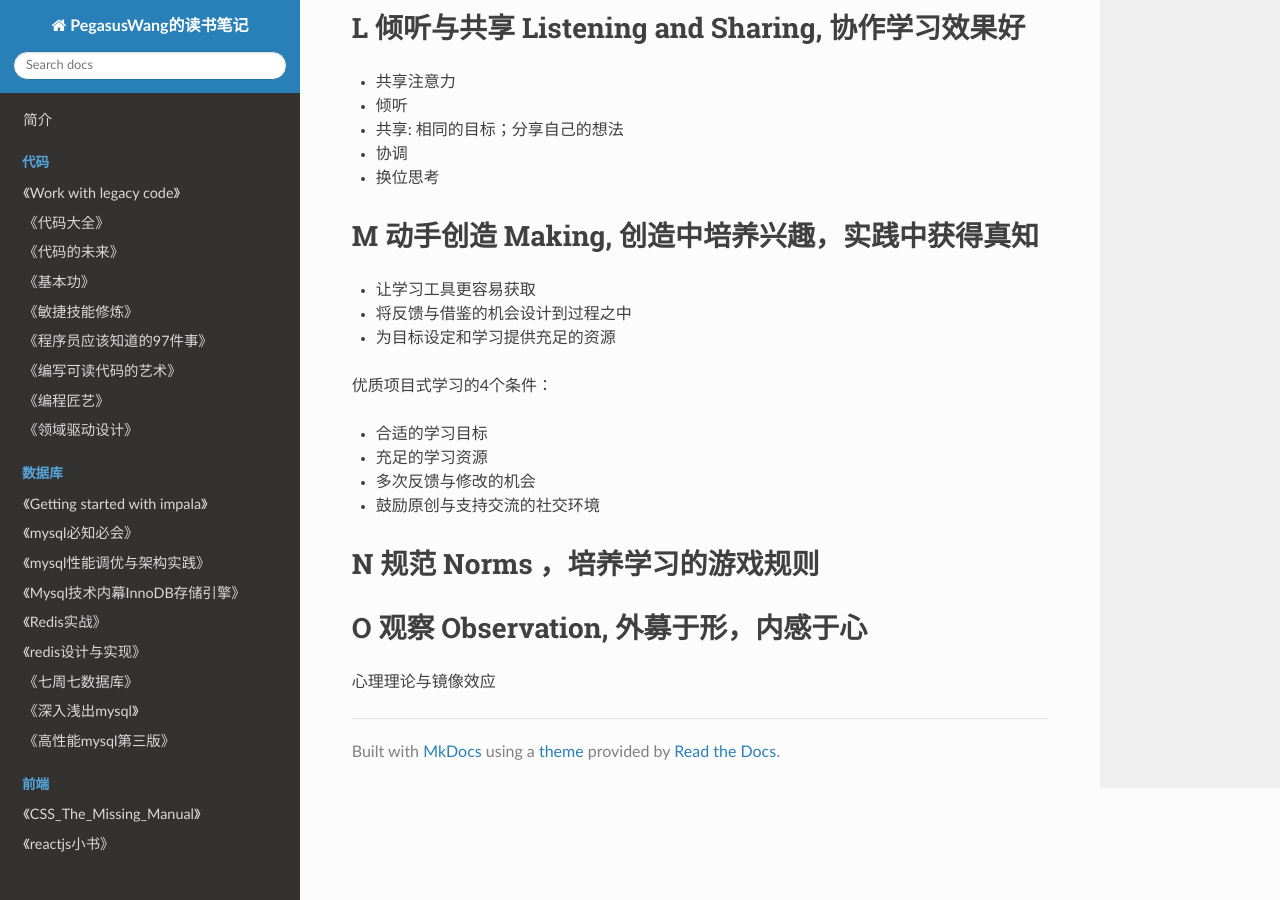
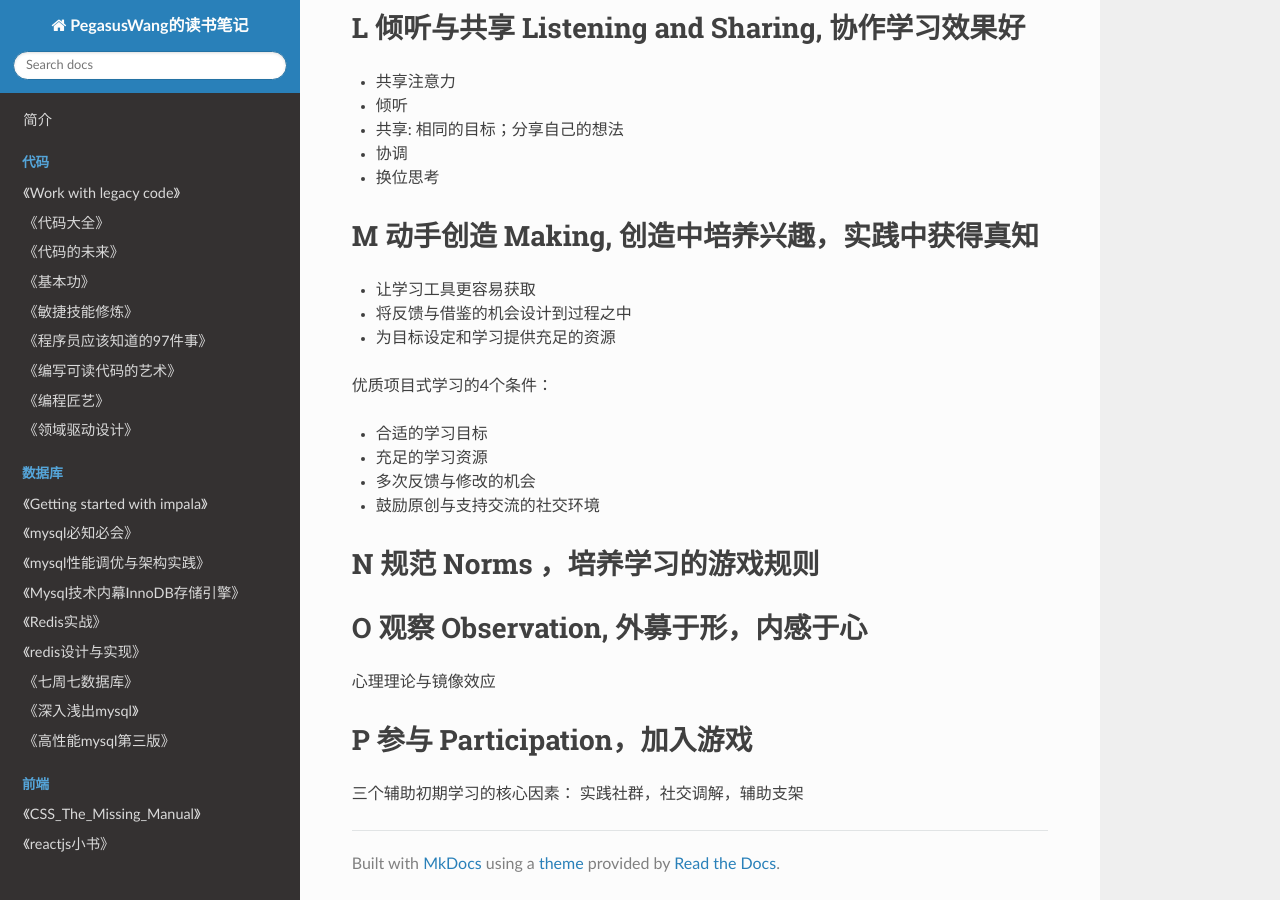
Before and after one commit to PegasusWang/booknotes, an MkDocs documentation site: the page built from docs/思维认知/科学学习.md, in a window 1280 px wide and 900 px high, scrolled down 1122 px. Built offline with MkDocs 1.6.1, drawn with Linux system fonts in a browser that asks for light colours; nearby versions of some CDN libraries; old or Windows-style settings are respelled for this version of MkDocs.

Commit message:
科学学习

```diff
--- a/docs/思维认知/科学学习.md
+++ b/docs/思维认知/科学学习.md
@@ -58,3 +58,7 @@
 # O 观察 Observation, 外募于形，内感于心
 
 心理理论与镜像效应
+
+# P 参与 Participation，加入游戏
+
+三个辅助初期学习的核心因素： 实践社群，社交调解，辅助支架
```
